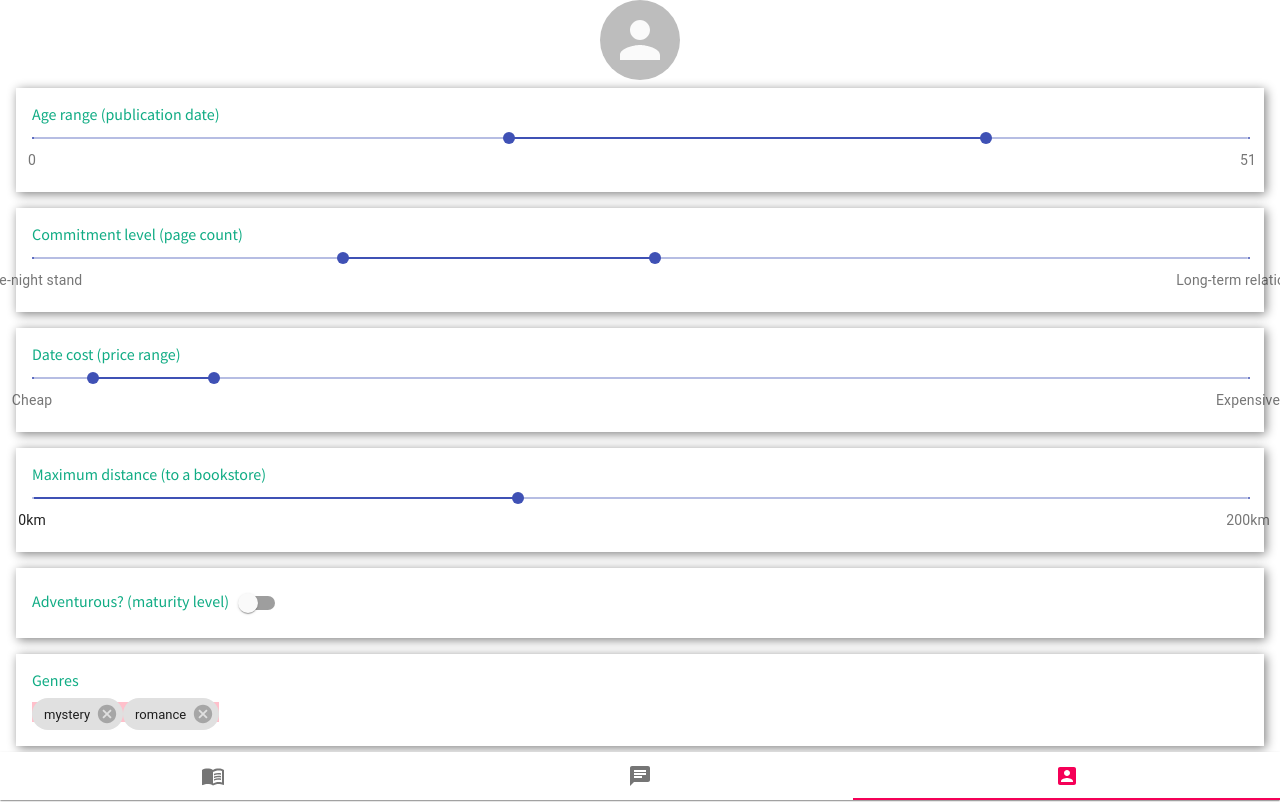
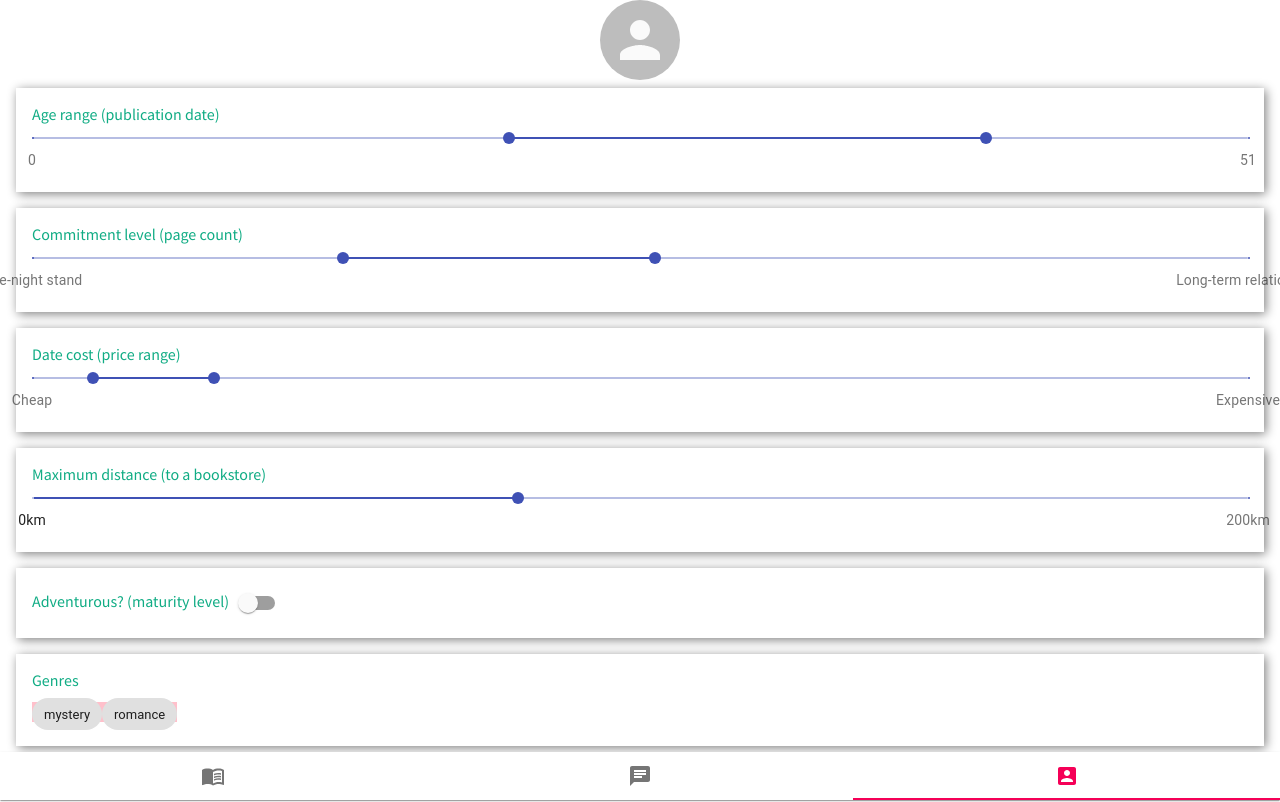
Before and after one commit to BCerki/book-tinder, a React (Create React App) app in the folder react-front-end/: page / in a window 1280 px wide. Both pictures are taken after a click on the tab 1066 px from the left and 776 px from the top of the page. Built offline with nearby package versions, Linux system fonts and the light colour scheme; no server answers.

Commit message:
remove delete button and handler from chip

```diff
--- a/react-front-end/src/components/ProfileView.js
+++ b/react-front-end/src/components/ProfileView.js
@@ -139,7 +139,7 @@ export default function ProfileView() {
           label={genre.name}
           name={genre.name}
           onClick={chipsHandler}
-          onDelete={handleDelete}
+          // onDelete={handleDelete}
         />
       </span>
     );
```
